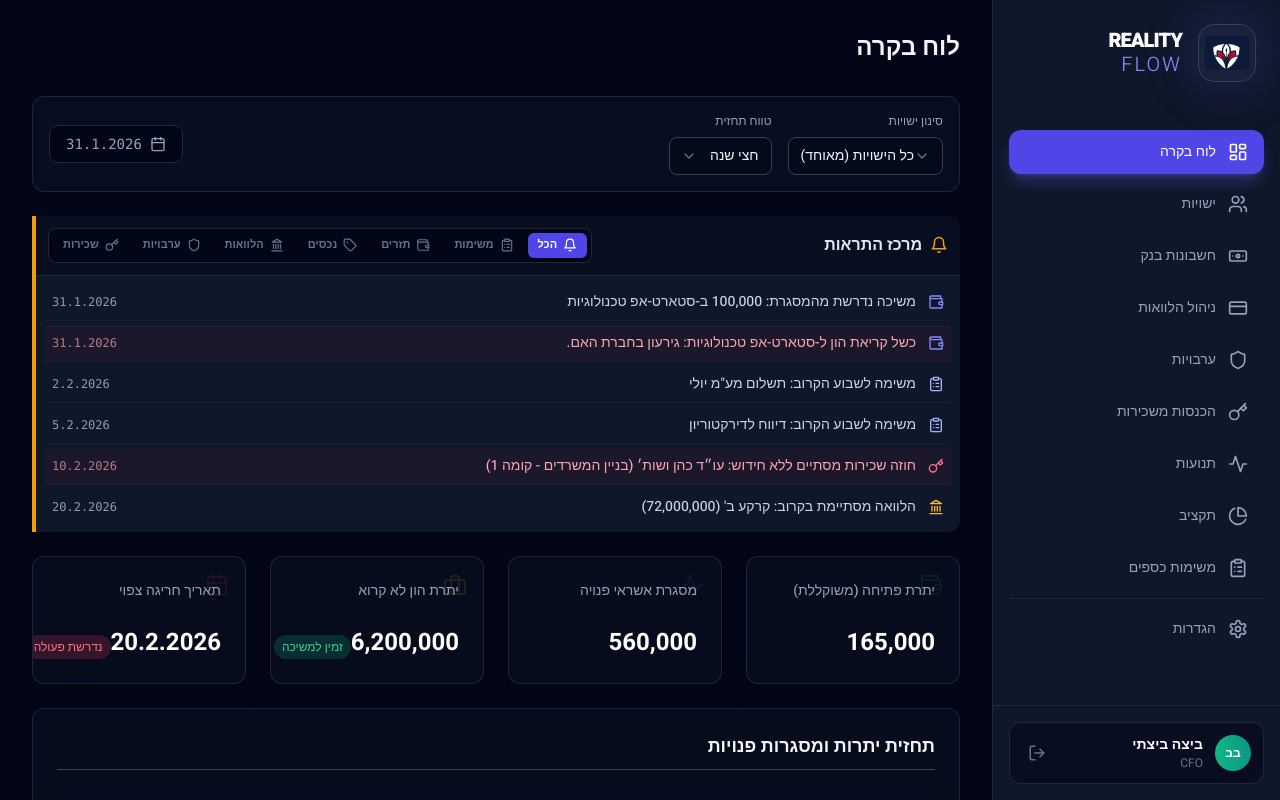
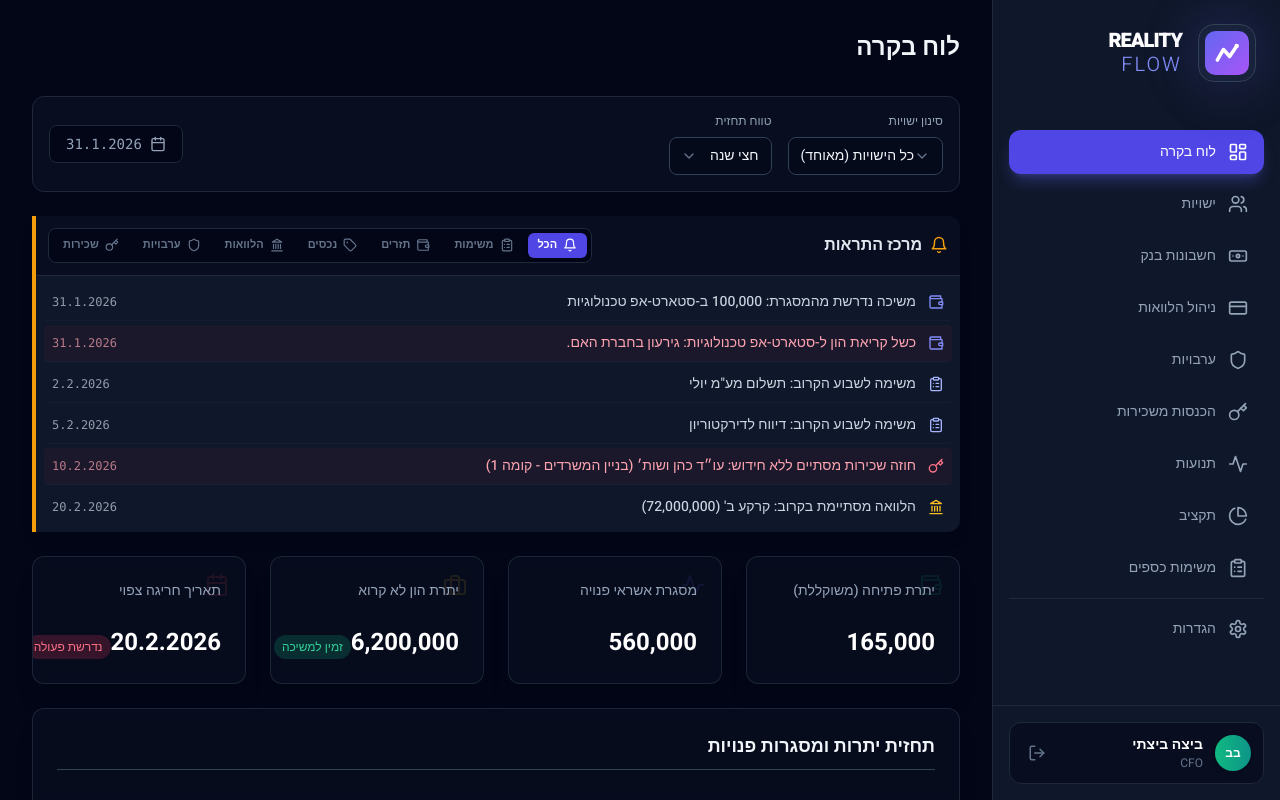
Before and after one commit to kellerman1-design/Reality-Flow, a React (Vite) app: page / in a window 1280 px wide. Built offline with nearby package versions, Linux system fonts and the light colour scheme.

Commit message:
feat: Embed SVG logo for improved loading and animation
Replaces the external `logo.png` with an inline SVG for better performance and animation capabilities. This change ensures the logo is always available and can be styled and animated more dynamically.

```diff
--- a/App.tsx
+++ b/App.tsx
@@ -96,11 +96,18 @@ const App: React.FC = () => {
                 <div className="relative">
                     <div className="absolute -inset-2 bg-indigo-500/20 rounded-full blur-xl group-hover:bg-indigo-500/40 transition duration-700"></div>
                     <div className="relative bg-slate-800/40 backdrop-blur-md p-1.5 rounded-2xl border border-slate-700 shadow-2xl overflow-hidden flex items-center justify-center min-w-[56px] min-h-[56px]">
-                        <img
-                          src="/logo.png?v=4"
-                          alt="REALITY FLOW"
-                          className="w-11 h-11 object-contain z-10"
-                        />
+                        {/* Inline SVG Logo - Ensures it always loads */}
+                        <svg viewBox="0 0 100 100" className="w-11 h-11" fill="none" xmlns="http://www.w3.org/2000/svg">
+                            <defs>
+                                <linearGradient id="logo_grad" x1="0" y1="0" x2="100" y2="100" gradientUnits="userSpaceOnUse">
+                                    <stop stopColor="#6366F1" />
+                                    <stop offset="1" stopColor="#A855F7" />
+                                </linearGradient>
+                            </defs>
+                            <rect width="100" height="100" rx="24" fill="url(#logo_grad)" />
+                            <path d="M28 66L42 42L56 58L72 34" stroke="white" strokeWidth="8" strokeLinecap="round" strokeLinejoin="round" />
+                            <circle cx="72" cy="34" r="5" fill="white" />
+                        </svg>
                     </div>
                 </div>
                 <div className="flex flex-col">
--- a/components/UI/PWAInstallPrompt.tsx
+++ b/components/UI/PWAInstallPrompt.tsx
@@ -50,11 +50,18 @@ export const PWAInstallPrompt: React.FC = () => {
 
         {/* Logo Container - Transparent/Glass */}
         <div className="shrink-0 bg-slate-800/50 backdrop-blur-md p-1.5 rounded-2xl border border-slate-700 shadow-xl w-16 h-16 flex items-center justify-center relative overflow-hidden">
-            <img
-              src="/logo.png?v=4"
-              alt="App Logo"
-              className="w-12 h-12 object-contain z-10"
-            />
+             {/* Inline SVG Logo - Ensures it always loads */}
+             <svg viewBox="0 0 100 100" className="w-12 h-12" fill="none" xmlns="http://www.w3.org/2000/svg">
+                <defs>
+                    <linearGradient id="pwa_logo_grad" x1="0" y1="0" x2="100" y2="100" gradientUnits="userSpaceOnUse">
+                        <stop stopColor="#6366F1" />
+                        <stop offset="1" stopColor="#A855F7" />
+                    </linearGradient>
+                </defs>
+                <rect width="100" height="100" rx="24" fill="url(#pwa_logo_grad)" />
+                <path d="M28 66L42 42L56 58L72 34" stroke="white" strokeWidth="8" strokeLinecap="round" strokeLinejoin="round" />
+                <circle cx="72" cy="34" r="5" fill="white" />
+            </svg>
         </div>
 
         {/* Content */}
```
Also changed, not shown: logo.png (deleted).
